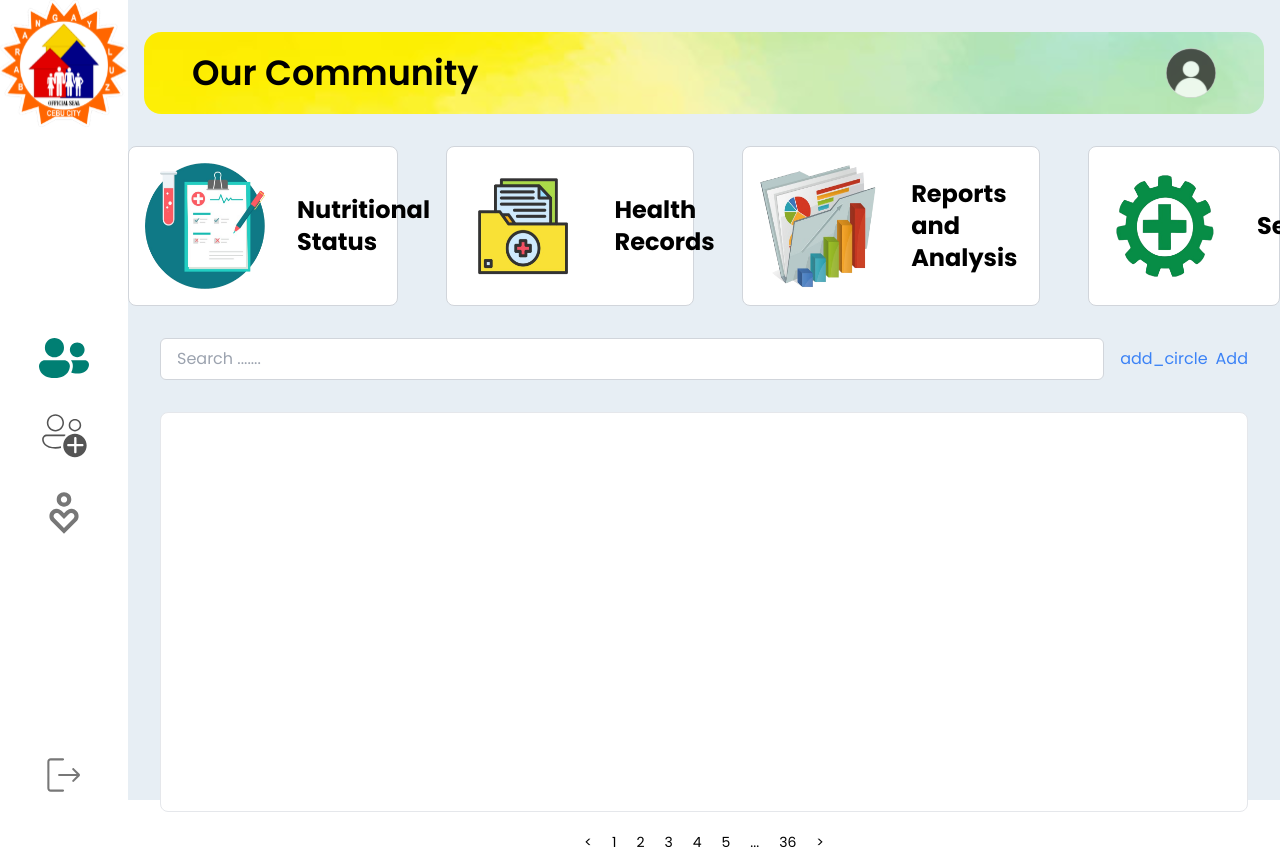
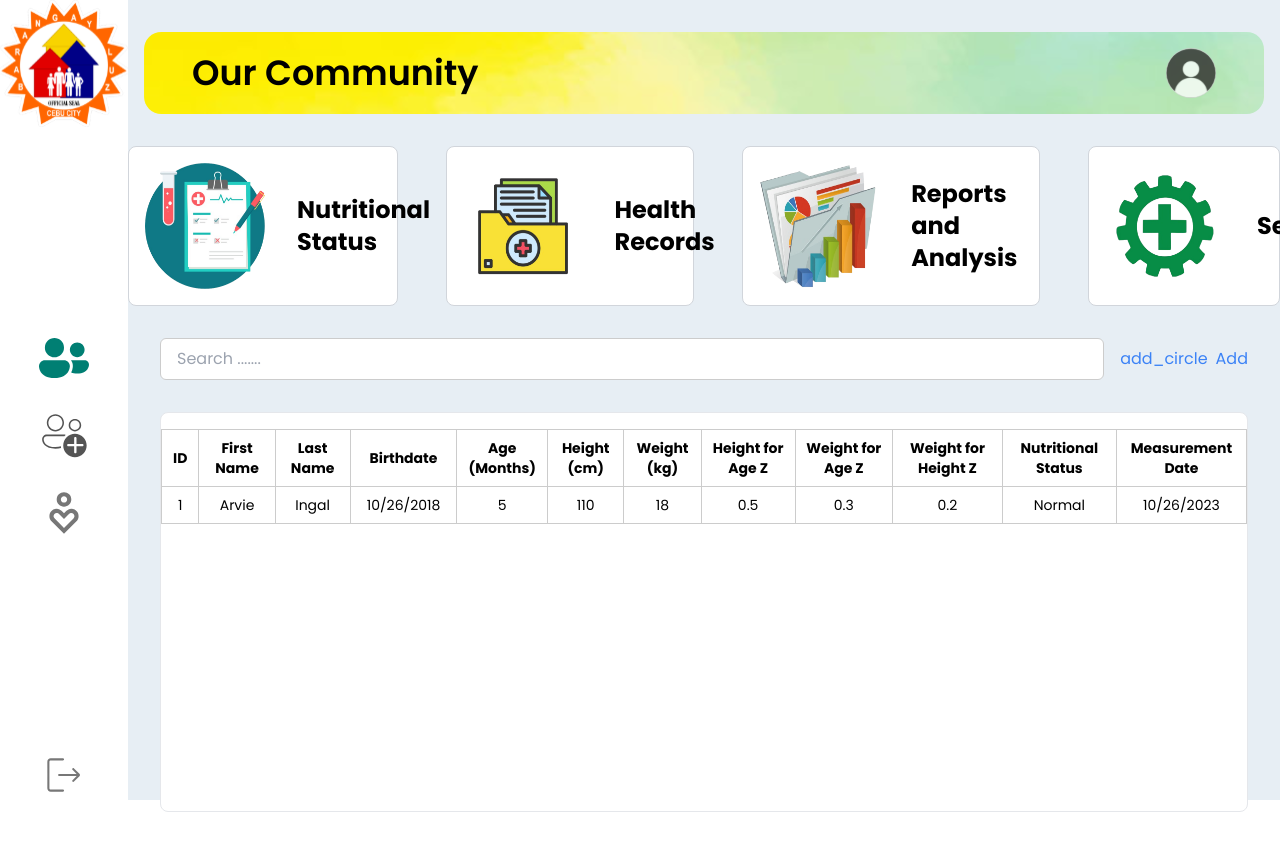
Before and after one commit to arvieingal/InformationSystem, a Next.js app in the folder client/: page /health/nutritional_status in a window 1280 px wide. Shown: the top 856 px of the page. After the commit the page ends 812 px from the top, so only its background shows below. Built offline with nearby package versions, Linux system fonts and the light colour scheme.

Commit message:
adding folder for the health

```diff
--- a/client/src/app/(auth)/(admin)/health/nutritional_status/page.tsx
+++ b/client/src/app/(auth)/(admin)/health/nutritional_status/page.tsx
@@ -1,7 +1,7 @@
-'use client'
-import React from 'react'
-import HealthCard from '@/components/HealthCard';
-import { useRouter } from 'next/navigation'; // Import useRouter
+"use client";
+import React from "react";
+import HealthCard from "@/components/HealthCard";
+import { useRouter } from "next/navigation"; // Import useRouter
 
 const PatientRecord: React.FC = () => {
   const router = useRouter(); // Initialize router
@@ -9,11 +9,20 @@ const PatientRecord: React.FC = () => {
   // Sample data can be replaced with dynamic data
 
   const patients = [
-
-    { name: "Arvie Ingoal", age: 5, gender: "Male", birthdate: "10/26/2018", purok: "Purok 1", nutritionalStatus: "Normal" },
-
-    // Add more patient objects here
-
+    {
+      name: "Arvie Ingal",
+      age: 5,
+      gender: "Male",
+      birthdate: "10/26/2018",
+      purok: "Purok 1",
+      nutritionalStatus: "Normal",
+      heightCm: 110,
+      weightKg: 18,
+      heightAgeZ: 0.5,
+      weightAgeZ: 0.3,
+      weightHeightZ: 0.2,
+      measurementDate: "10/26/2023",
+    },
   ];
 
   function handleCardClick(path: string): void {
@@ -29,66 +38,144 @@ const PatientRecord: React.FC = () => {
           imageSrc="/img/patient_record.png"
           altText="Image 1"
           title="Nutritional Status"
-        onClick={() => handleCardClick("/health/nutritional_status")} />
+          onClick={() => handleCardClick("/health/nutritional_status")}
+        />
         {/* Card 2 */}
         <HealthCard
           path="/health/health_record"
           imageSrc="/img/health_record.png"
           altText="Image 2"
           title="Health Records"
-        onClick={() => handleCardClick("/health/health_record")} />
+          onClick={() => handleCardClick("/health/health_record")}
+        />
         {/* Card 3 */}
         <HealthCard
           path="/reports-analysis"
           imageSrc="/img/report.png"
           altText="Image 3"
           title="Reports and Analysis"
-        onClick={() => handleCardClick("/reports-analysis")} />
+          onClick={() => handleCardClick("/reports-analysis")}
+        />
         {/* Card 4 */}
         <HealthCard
           path="/health/settings"
           imageSrc="/img/settings.png"
           altText="Image 4"
           title="Settings"
-        onClick={() => handleCardClick("/health/settings")} />
+          onClick={() => handleCardClick("/health/settings")}
+        />
       </div>
 
-    <div className='w-full'>
+      <div className="w-full">
         <div className="flex items-center justify-center gap-[1rem] px-[2rem] mt-[2rem]">
           <input
             type="text"
             placeholder="Search ......."
-            className="w-full px-4 py-2 border border-gray-300 rounded-md focus:outline-none" />
+            className="w-full px-4 py-2 border border-[#CCCCCC] rounded-md focus:outline-none"
+          />
           <button className="flex items-center space-x-2 text-blue-500 hover:underline">
             <span className="material-icons">add_circle</span>
             <span>Add</span>
           </button>
         </div>
       </div>
-    <div className='w-full'>
+      <div className="w-full">
         <div className="flex items-center justify-center gap-[1rem] px-[2rem] mt-[2rem]">
-      <div className='w-full border bg-white h-[400px] rounded-lg'>
-
+          <div className="w-full border bg-white h-[400px] rounded-lg">
+            <div className="w-full">
+              <div className="flex justify-center mt-4">
+                <table className="min-w-full border-collapse border border-[#CCCCCC] text-sm ">
+                  <thead>
+                    <tr>
+                      <th className="border border-[#CCCCCC]  py-2">
+                        ID
+                      </th>
+                      <th className="border border-[#CCCCCC]  py-2">
+                        First Name
+                      </th>
+                      <th className="border border-[#CCCCCC]  py-2">
+                        Last Name
+                      </th>
+                      <th className="border border-[#CCCCCC]  py-2">
+                        Birthdate
+                      </th>
+                      <th className="border border-[#CCCCCC]  py-2">
+                        Age (Months)
+                      </th>
+                      <th className="border border-[#CCCCCC]  py-2">
+                        Height (cm)
+                      </th>
+                      <th className="border border-[#CCCCCC]  py-2">
+                        Weight (kg)
+                      </th>
+                      <th className="border border-[#CCCCCC]  py-2">
+                        Height for Age Z
+                      </th>
+                      <th className="border border-[#CCCCCC] py-2 ">
+                        Weight for Age Z
+                      </th>
+                      <th className="border border-[#CCCCCC]  py-2">
+                        Weight for Height Z
+                      </th>
+                      <th className="border border-[#CCCCCC]  py-2">
+                        Nutritional Status
+                      </th>
+                      <th className="border border-[#CCCCCC] py-2">
+                        Measurement Date
+                      </th>
+                    </tr>
+                  </thead>
+                  <tbody className="text-center ">
+                    {/* Sample data can be replaced with dynamic data */}
+                    {patients.map((patient, index) => (
+                      <tr key={index}>
+                        <td className="border border-[#CCCCCC] px-4 py-2">
+                          {index + 1}
+                        </td>
+                        <td className="border border-[#CCCCCC] px-4 py-2">
+                          {patient.name.split(" ")[0]}
+                        </td>
+                        <td className="border border-[#CCCCCC] px-4 py-2">
+                          {patient.name.split(" ")[1]}
+                        </td>
+                        <td className="border border-[#CCCCCC] px-4 py-2">
+                          {patient.birthdate}
+                        </td>
+                        <td className="border border-[#CCCCCC] px-4 py-2">
+                          {patient.age}
+                        </td>
+                        <td className="border border-[#CCCCCC] px-4 py-2">
+                          {patient.heightCm}
+                        </td>
+                        <td className="border border-[#CCCCCC] px-4 py-2">
+                          {patient.weightKg}
+                        </td>
+                        <td className="border border-[#CCCCCC] px-4 py-2">
+                          {patient.heightAgeZ}
+                        </td>
+                        <td className="border border-[#CCCCCC] px-4 py-2">
+                          {patient.weightAgeZ}
+                        </td>
+                        <td className="border border-[#CCCCCC] px-4 py-2">
+                          {patient.weightHeightZ}
+                        </td>
+                        <td className="border border-[#CCCCCC] px-4 py-2">
+                          {patient.nutritionalStatus}
+                        </td>
+                        <td className="border border-[#CCCCCC] px-4 py-2">
+                          {patient.measurementDate}
+                        </td>
+                      </tr>
+                    ))}
+                  </tbody>
+                </table>
               </div>
             </div>
           </div>
-   <div className='w-full'>
-   <div className="flex justify-center mt-4">
-            <div className="flex items-center space-x-1">
-              {/* Pagination */}
-              <button className="px-2 py-1 text-sm">{"<"}</button>
-              {[1, 2, 3, 4, 5, "...", 36].map((page, index) => (
-                <button key={index} className="px-2 py-1 text-sm">
-                  {page}
-                </button>
-              ))}
-              <button className="px-2 py-1 text-sm">{">"}</button>
         </div>
       </div>
-   </div>
-
     </>
   );
 };
 
-export default PatientRecord
+export default PatientRecord;
```
Also changed, not shown: 2 other files (tests, documents, lock files or other folders). Lines whose indentation alone changed are shown as unchanged.
